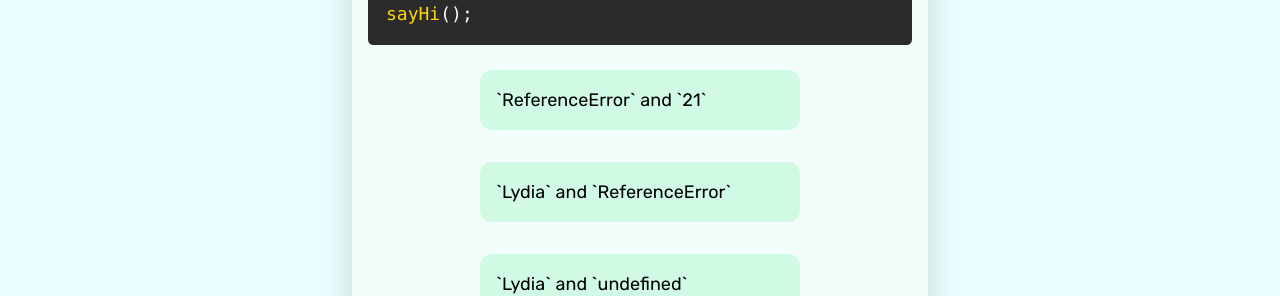
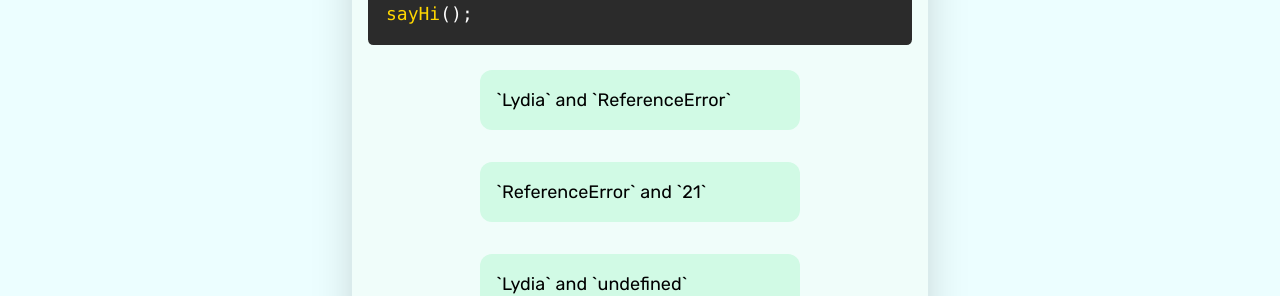
Before and after one commit to san-poon/nexus-adept, a Next.js app: page /feature-quiz/mcqs/play in a window 1280 px wide. Shown: the part 435-731 px from the top of the page. Built offline with nearby package versions, Linux system fonts and the light colour scheme.

Commit message:
After reading docs, I've found out: 1. Use key, if I need to reset state 2. Remove unnecessary effects

```diff
--- a/app/feature-quiz/mcqs/play/components/PlayMCQ.tsx
+++ b/app/feature-quiz/mcqs/play/components/PlayMCQ.tsx
@@ -30,7 +30,7 @@ export default function PlayMcq({ mcqs }: { mcqs?: QuizData }) {
                 <>
                     <p className='text-xs mt-8 me-8 text-end'>{currentQuizIndex + 1} of {mcqs.length}</p>
                     <h3 className=" text-center mb-2 text-2xl">JavaScript Quizzes</h3>
-                    <Quiz quiz={mcqs[currentQuizIndex]} />
+                    <Quiz quiz={mcqs[currentQuizIndex]} key={currentQuizIndex} />
                     <div className='flex justify-between'>
                         <Button
                             onClick={goToPreviousQuestion}
--- a/app/feature-quiz/mcqs/play/components/Quiz.tsx
+++ b/app/feature-quiz/mcqs/play/components/Quiz.tsx
@@ -28,15 +28,8 @@ interface optionType {
 
 export default function Quiz({ quiz }: QuizProps) {
     const [message, setMessage] = useState<string>("");
-    const [shuffledOptions, setShuffledOptions] = useState<optionType[]>([]);
 
-    useEffect(() => {
-        setShuffledOptions(shuffleArray(quiz.options));
-    }, [quiz.options])
-
-    useEffect(() => {
-        setMessage("");
-    }, [quiz.question]);
+    const shuffledOptions = shuffleArray(quiz.options);
 
     // Handler for when a choice is selected
     const handleChoiceSelection = useCallback((option: optionType) => {
```
